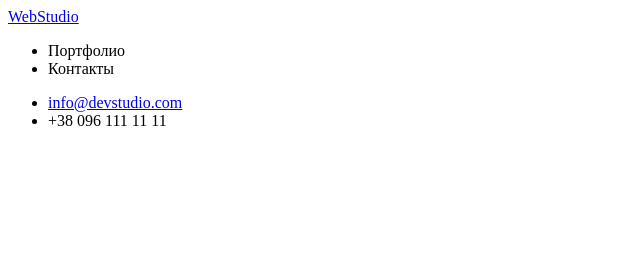
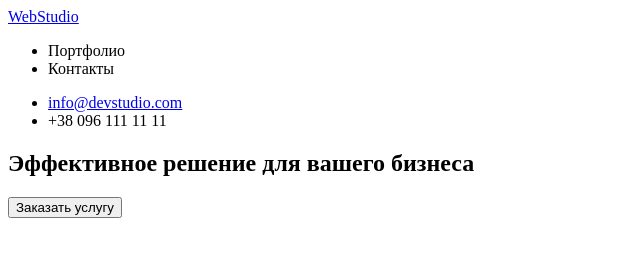
Before and after one commit to Iryna-kondreskul/HTML, a plain HTML site: page index.html in a window 1280 px wide. Shown: the whole page, without its empty margins (0-640 px from the left). Drawn offline with Linux system fonts and the light colour scheme.

Commit message:
Update index.html
Заполняем секцию "Шапка"

```diff
--- a/index.html
+++ b/index.html
@@ -7,8 +7,9 @@
     <title>Home work 1</title>
 </head>
 <body>
-    <!-- Верхняя линия -->
+    <!-- Заполняем header -->
     <header>
+        <!-- Верхняя линия -->
       <!-- nav - навигация на другие страницы -->
          <nav>
              <a href="WebStudio">WebStudio</a>
@@ -25,5 +26,17 @@
              <li>+38 096 111 11 11</li>
          </ul>
     </header>
+
+    <!-- Заполняем main-->
+    <main>
+
+    <!-- Шапка -->
+    <section>
+        <h1>Эффективное решение для вашего бизнеса</h1>
+        <button type="button">Заказать услугу</button>
+    </section>
+
+
+    </main>
 </body>
 </html>
```
